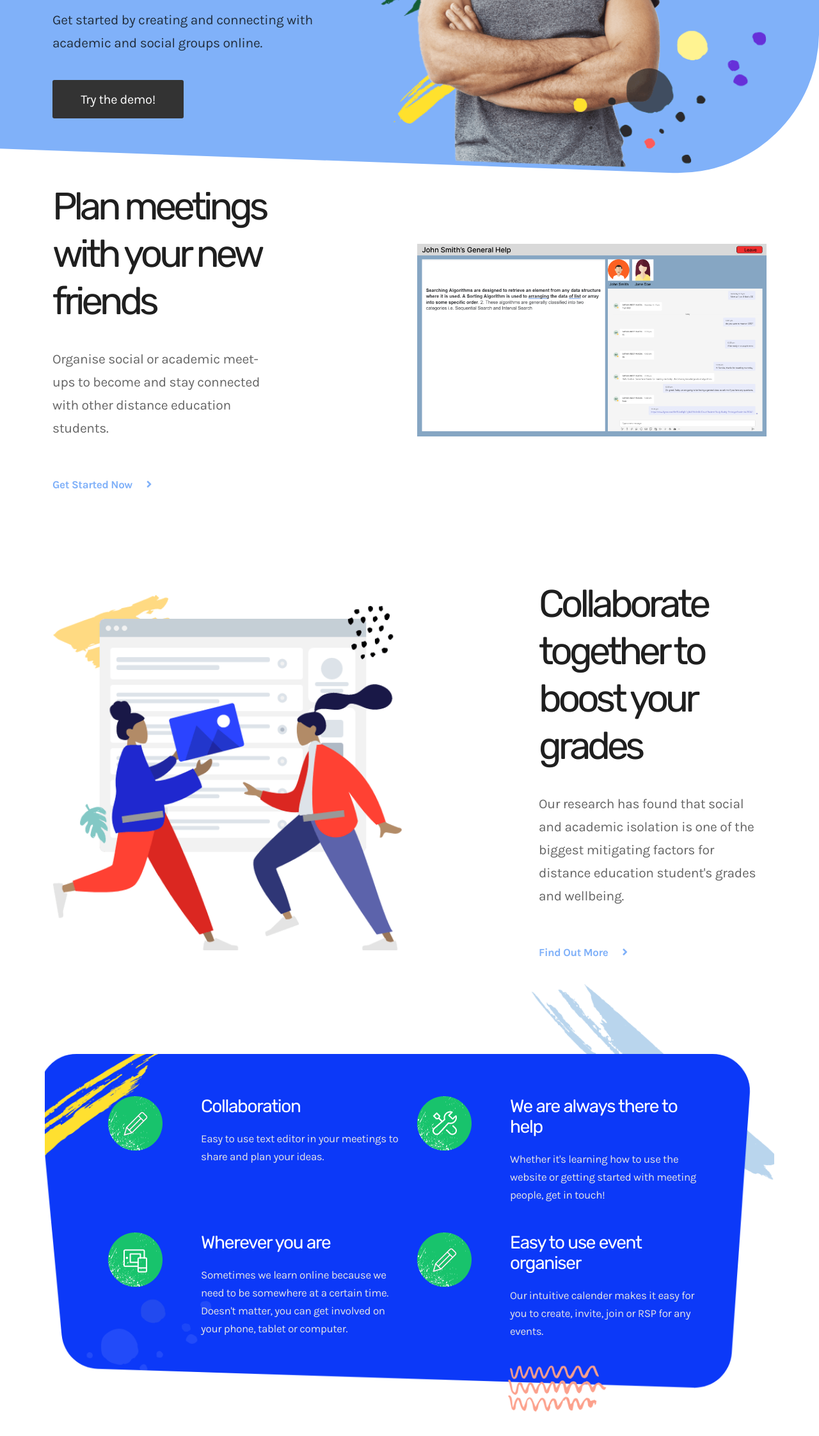
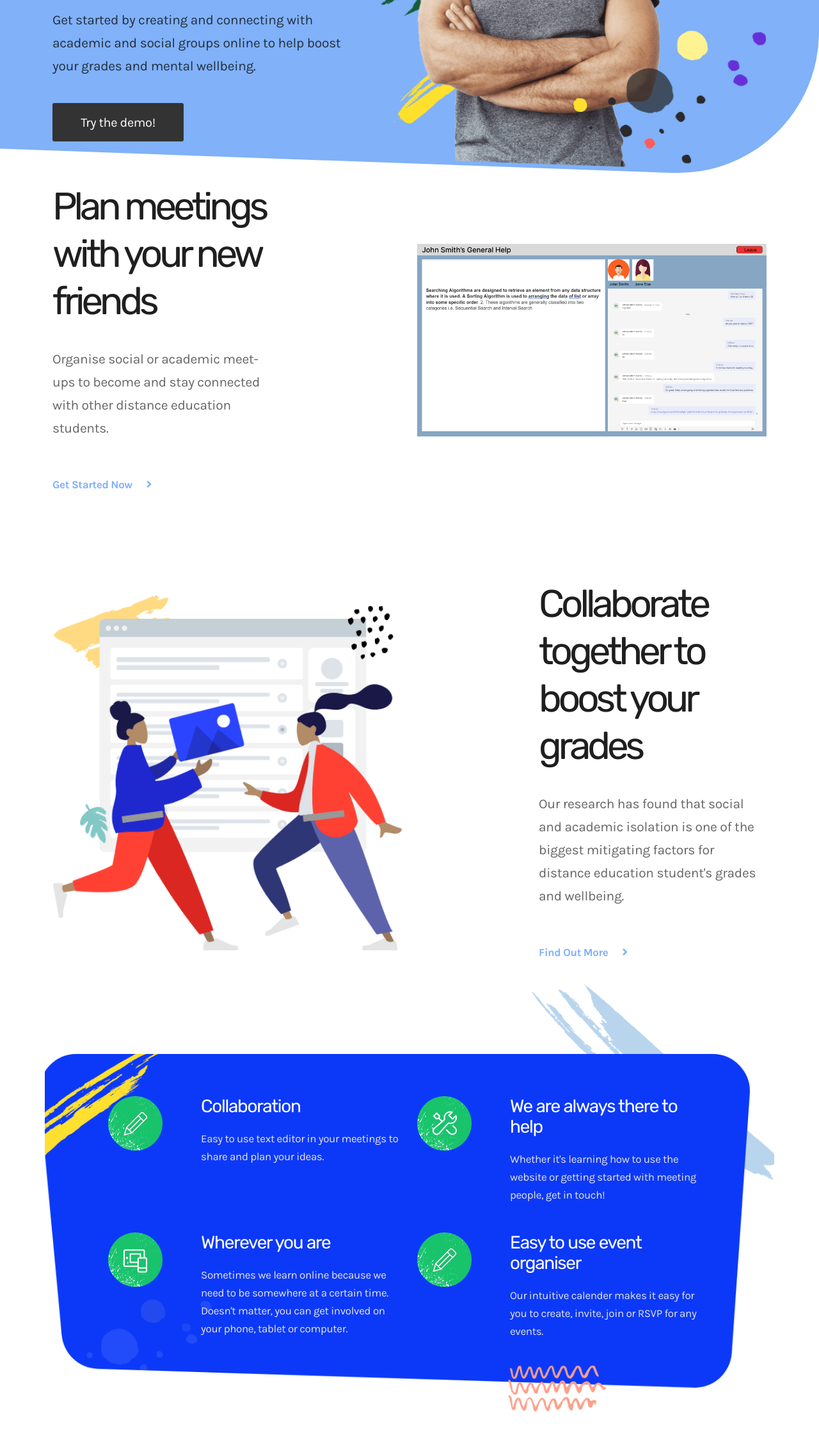
Before and after one commit to jordanlitsas/landing-page, a website: page public/index.html in a window 1280 px wide. Shown: the part 534-2778 px from the top of the page at 64% size. Drawn offline with Linux system fonts and the light colour scheme; files whose address does not match are found by name.

Commit message:
finished landing page

```diff
--- a/public/index.html
+++ b/public/index.html
@@ -104,7 +104,7 @@
           <div class="col-xl-5 col-lg-6 col-md-8 col-sm-10 pr-0 " data-aos="fade-right" data-aos-duration="800" data-aos-once="true">
             <div class="content">
               <h1>The home of distance education support</h1>
-              <p>Get started by creating and connecting with academic and social groups online.</p>
+              <p>Get started by creating and connecting with academic and social groups online to help boost your grades and mental wellbeing.</p>
               <a href = "https://www.figma.com/proto/RUvaRqEc1rjJbLKYJzUmTc/Cloud-Student-Study-Buddy-Prototype?node-id=12%3A44&starting-point-node-id=12%3A44" id = "demoBtn" class="btn focus-reset">Try the demo!</a>
             </div>
           </div>
@@ -222,7 +222,7 @@
                 <h5>
                   Easy to use event organiser</h5>
                 <p class="mb-0">
-                  Our intuitive calender makes it easy for you to create, invite, join or RSP for any events.
+                  Our intuitive calender makes it easy for you to create, invite, join or RSVP for any events.
                 </p>
               </div>
             </div>
--- a/public/js/custom.js
+++ b/public/js/custom.js
@@ -10,7 +10,6 @@ $(document).ready(function() {
     AOS.init({
         once: true
     })
-
 
 
 
```
